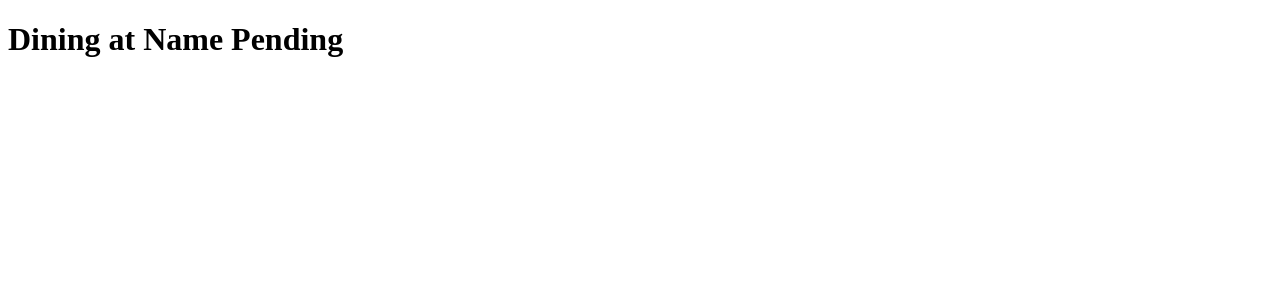
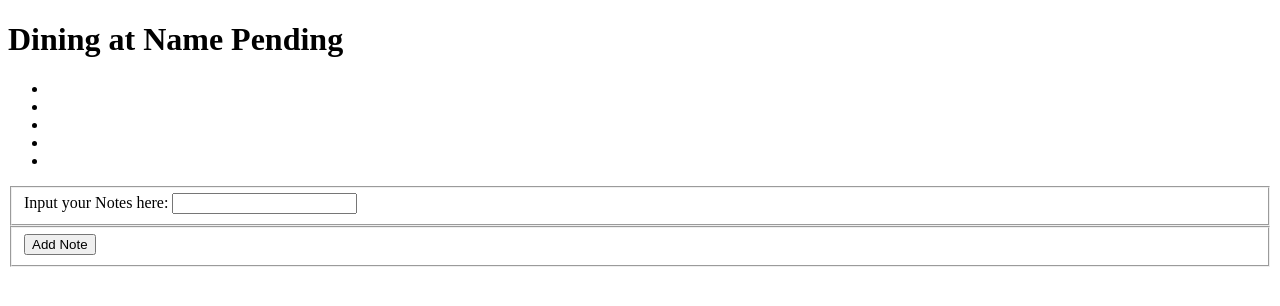
Before and after one commit to zaccentric/CIS-131-Group-Project, a plain HTML site: page dining.html in a window 1280 px wide. Drawn offline with Linux system fonts and the light colour scheme.

Commit message:
Add files via upload

```diff
--- a/dining.html
+++ b/dining.html
@@ -5,6 +5,42 @@
     <title>Dining at name pending!</title>
   <head>
   <body>
+  <script>
+	  var noteStore = ["", "", "", "", ""];
+	  var i = 0;
+	  var indexNum = "";
+
+	  //Insert the loop below this line:
+
+	  var submitButton = document.getElementById("button");
+
+	  if (submitButton.addEventListener){
+		 submitButton.addEventListener("click", noteWrite, false);
+	  } else if (submitButton.attachEvent){
+			submitButton.attachEvent("onclick", noteWrite);
+	  }
+  </script>
     <h1>Dining at Name Pending</h1>
+	<div>
+	<p id="resultsExpl"></p>
+		<ul>
+			<li id="index0"></li>
+			<li id="index1"></li>
+			<li id="index2"></li>
+			<li id="index3"></li>
+			<li id="index4"></li>
+		</ul>
+	</div>
+	<form>
+		<fieldset>
+			<label for="noteSubmit" id="placeLabel">
+				Input your Notes here:
+			</label>
+				<input type="text" id="noteSubmit" />
+		</fieldset>
+		<fieldset>
+				<button type="button" id="button" onclick="addNotes()">Add Note</button>
+		</fieldset>
+	</form>
   </body>
 </html>
```
